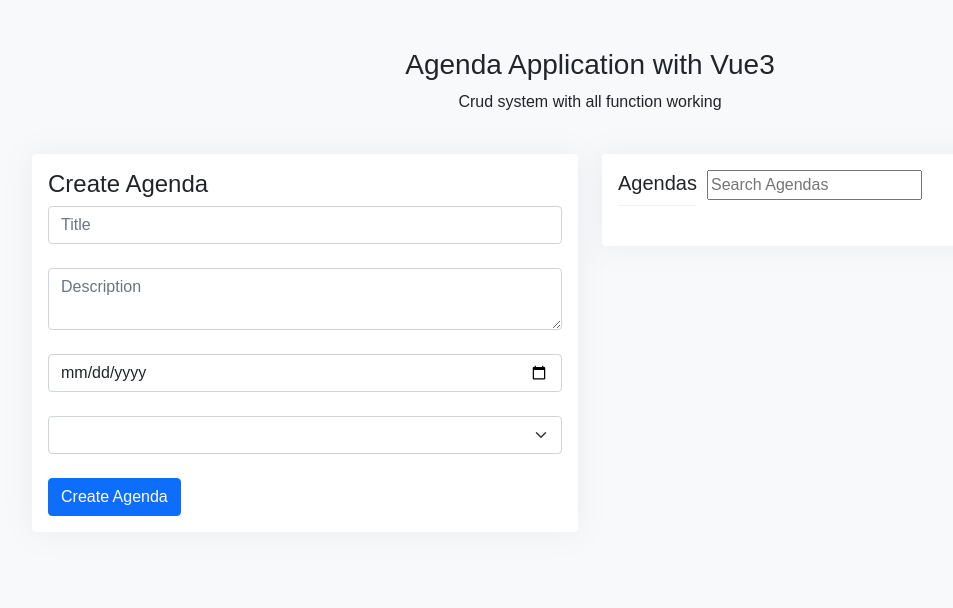
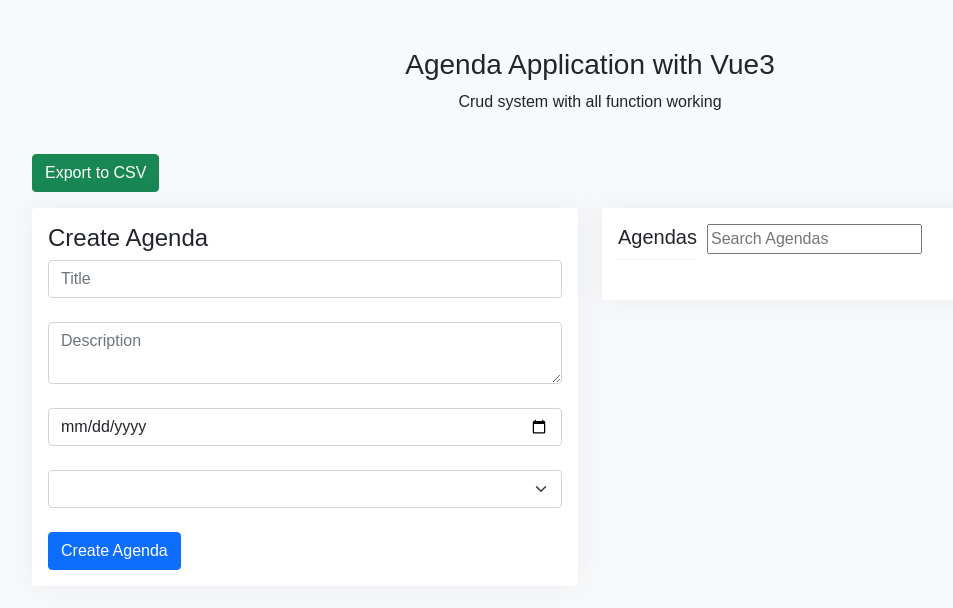
Before and after one commit to omisteck/Agenda, a Vue app: page / in a window 1280 px wide. Shown: the top 608 px of the page, without its empty margins (50-1003 px from the left). Built offline with nearby package versions, Linux system fonts and the light colour scheme.

Commit message:
export agendas to CSV

```diff
--- a/src/App.vue
+++ b/src/App.vue
@@ -7,6 +7,15 @@
                 <p>Crud system with all function working</p>
             </div>
         </div>
+
+        <div class="row">
+        <div class="col-12 mb-3"><button
+        type="button"
+        class="btn btn-success"
+        @click="csvExport(agendas)"
+      >Export to CSV</button></div>
+      </div>
+
         <div class="row">
             <div class="col card-wrapper">
           <div class="card">
@@ -140,6 +149,22 @@ export default {
       this.msg.info = "Agenda deleted successfully!";
       this.msg.type = "success";
     },
+
+    csvExport(arrData) {
+      let csvContent = "data:text/csv;charset=utf-8,";
+      csvContent += [
+        Object.keys(arrData[0]).join(";"),
+        ...arrData.map(item => Object.values(item).join(";"))
+      ]
+        .join("\n")
+        .replace(/(^\[)|(\]$)/gm, "");
+
+      const data = encodeURI(csvContent);
+      const link = document.createElement("a");
+      link.setAttribute("href", data);
+      link.setAttribute("download", "exportAgenda.csv");
+      link.click();
+    }
   }
 };
 
```
